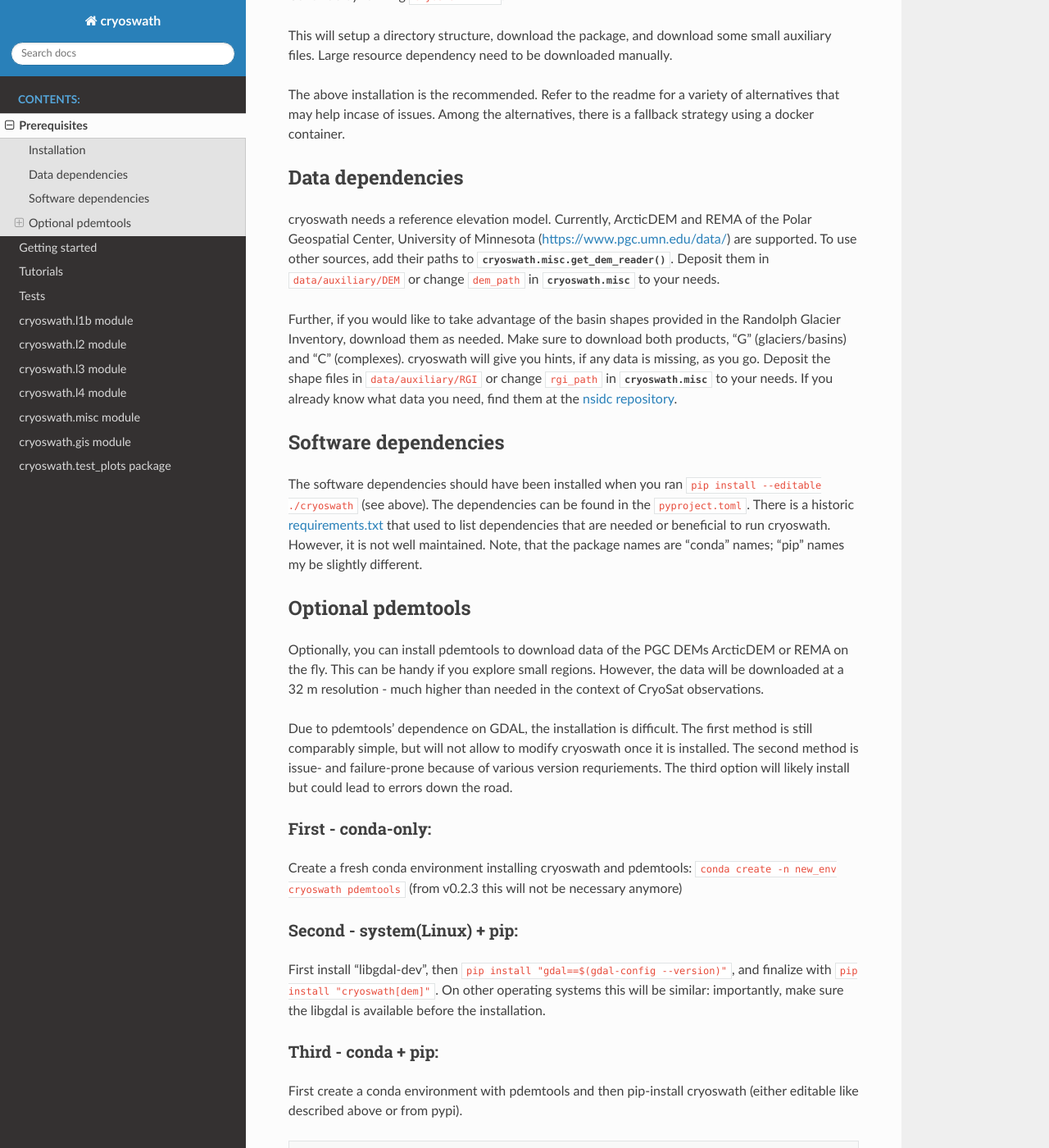
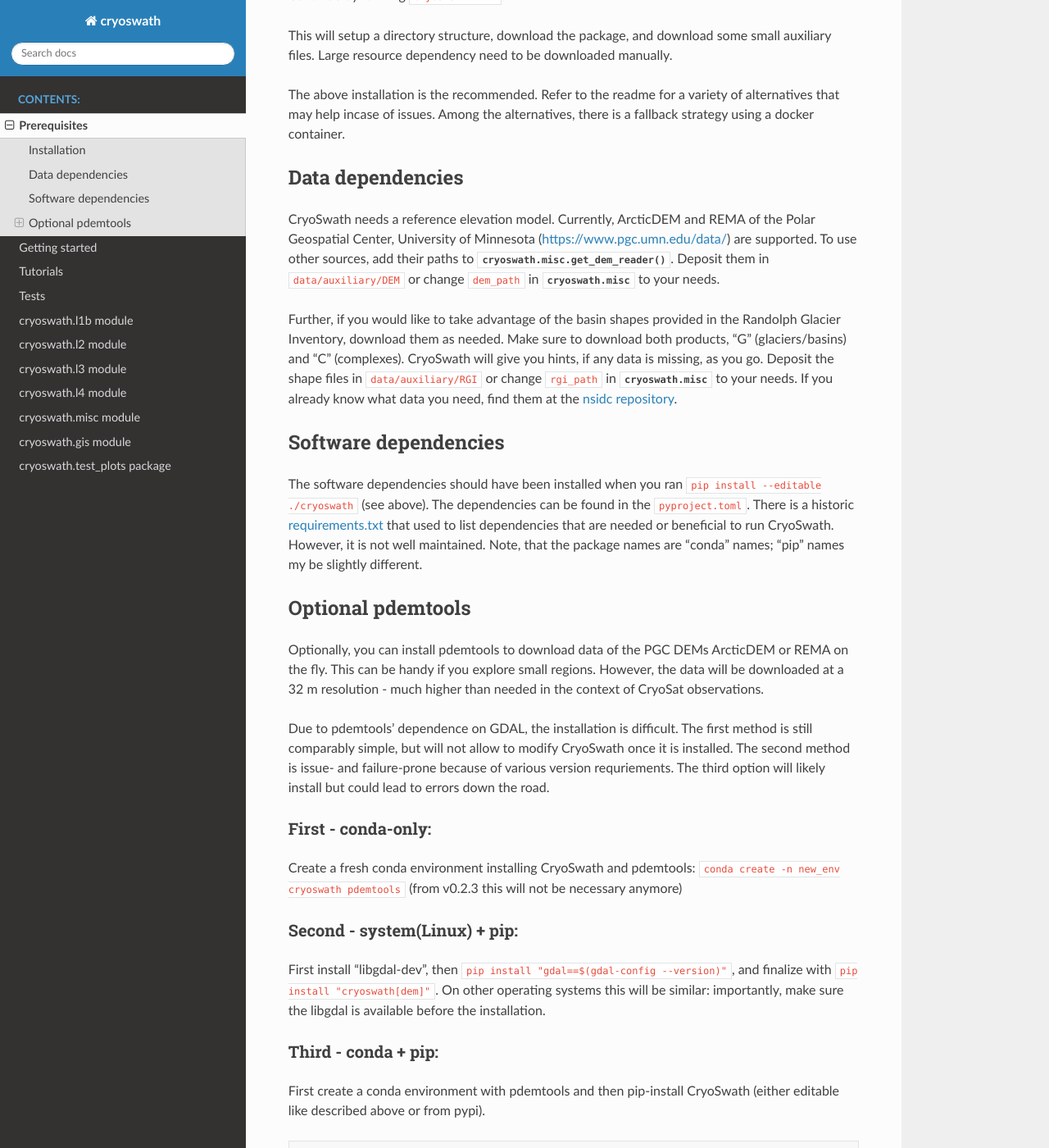
Before and after one commit to j-haacker/cryoswath, a Sphinx documentation site: the page built from docs/prerequisites.rst, in a window 1280 px wide and 1400 px high, scrolled down 572 px. Shown: the whole window at 82% size. Built offline with Sphinx 7.4.7 and the Read the Docs theme 3.1.0, drawn with Linux system fonts in a browser that asks for light colours; some of the changed text lies outside the part shown.

```diff
--- a/docs/getting_started.rst
+++ b/docs/getting_started.rst
@@ -28,7 +28,7 @@ data.
 
 `scripts/tutorial__process_first_swath.ipynb
 <https://github.com/j-haacker/cryoswath/blob/main/scripts/tutorial__process_first_swath.ipynb>`_
-will give you a hand using cryoswath to process a single track and
+will give you a hand using CryoSwath to process a single track and
 visualize the data.
 
 
@@ -37,7 +37,7 @@ General step-by-step tutorial
 
 The general step-by-step tutorial takes you from processing a waveform
 to producing a map of elevation change trends. It balances understanding
-the background processes with quickly enabling to use cryoswath.
+the background processes with quickly enabling to use CryoSwath.
 
 Find the notebook in `scripts/tutorial__general_step-by-step.ipynb
 <https://github.com/j-haacker/cryoswath/blob/main/scripts/tutorial__general_step-by-step.ipynb>`_.
--- a/docs/index.rst
+++ b/docs/index.rst
@@ -1,9 +1,9 @@
-.. cryoswath documentation master file, created by
+.. CryoSwath documentation master file, created by
    sphinx-quickstart on Wed Sep 11 11:18:27 2024.
    You can adapt this file completely to your liking, but it should at least
    contain the root `toctree` directive.
 
-Welcome to cryoswath's documentation!
+Welcome to CryoSwath's documentation!
 =====================================
 
 Find the associated GitHub repository at https://github.com/j-haacker/cryoswath.
--- a/docs/prerequisites.rst
+++ b/docs/prerequisites.rst
@@ -15,12 +15,12 @@ To install cryoswath, clone the GitHub repository.
 
 Then install it into your projects virtual environment. If you don't use
 virtual environments, please do so for this project to ensure all
-dependencies can be satisfied. You can install cryoswath by running:
+dependencies can be satisfied. You can install CryoSwath by running:
 
 ``pip install --editable <path that you cloned into>``
 
 Supplying the ``--editable`` flag allows you to update and modify
-cryoswath.
+CryoSwath.
 
 Continue by running ``cryoswath-init``.
 
@@ -35,7 +35,7 @@ alternatives, there is a fallback strategy using a docker container.
 Data dependencies
 -----------------
 
-cryoswath needs a reference elevation model. Currently, ArcticDEM and
+CryoSwath needs a reference elevation model. Currently, ArcticDEM and
 REMA of the Polar Geospatial Center, University of Minnesota
 (https://www.pgc.umn.edu/data/) are supported. To use other sources, add
 their paths to :func:`cryoswath.misc.get_dem_reader`. Deposit them in
@@ -45,7 +45,7 @@ to your needs.
 Further, if you would like to take advantage of the basin shapes
 provided in the Randolph Glacier Inventory, download them as needed.
 Make sure to download both products, "G" (glaciers/basins) and "C"
-(complexes). cryoswath will give you hints, if any data is missing, as
+(complexes). CryoSwath will give you hints, if any data is missing, as
 you go. Deposit the shape files in ``data/auxiliary/RGI`` or change
 ``rgi_path`` in :mod:`cryoswath.misc` to your needs. If you already know
 what data you need, find them at the `nsidc repository
@@ -59,7 +59,7 @@ install --editable ./cryoswath`` (see above). The dependencies can be
 found in the ``pyproject.toml``. There is a historic `requirements.txt
 <https://github.com/j-haacker/cryoswath/blob/main/requirements.txt>`_
 that used to list dependencies that are needed or beneficial to run
-cryoswath. However, it is not well maintained.
+CryoSwath. However, it is not well maintained.
 Note, that the package names are "conda" names; "pip" names my be
 slightly different.
 
@@ -73,14 +73,14 @@ much higher than needed in the context of CryoSat observations.
 
 Due to pdemtools' dependence on GDAL, the installation is difficult. The
 first method is still comparably simple, but will not allow to modify
-cryoswath once it is installed. The second method is issue- and
+CryoSwath once it is installed. The second method is issue- and
 failure-prone because of various version requriements. The third option
 will likely install but could lead to errors down the road.
 
 First - conda-only:
 ~~~~~~~~~~~~~~~~~~~
 
-Create a fresh conda environment installing cryoswath and pdemtools:
+Create a fresh conda environment installing CryoSwath and pdemtools:
 :code:`conda create -n new_env cryoswath pdemtools`
 (from v0.2.3 this will not be necessary anymore)
 
@@ -96,7 +96,7 @@ Third - conda + pip:
 ~~~~~~~~~~~~~~~~~~~~
 
 First create a conda environment with pdemtools and then pip-install
-cryoswath (either editable like described above or from pypi).
+CryoSwath (either editable like described above or from pypi).
 
 .. code-block:: bash
 
--- a/docs/tests.rst
+++ b/docs/tests.rst
@@ -1,8 +1,8 @@
 Tests
 =====
 
-In the directory ``tests/reports`` you can find notebooks that are build to evaluate cryoswath.
-If you modify the core components of cryoswath, which you are encouraged to do(!), you shoud run the notebooks to verify that your results are resonable.
+In the directory ``tests/reports`` you can find notebooks that are build to evaluate CryoSwath.
+If you modify the core components of CryoSwath, which you are encouraged to do(!), you shoud run the notebooks to verify that your results are resonable.
 This test is only a first step.
 If you are satisfied, do a broader validation campaign.
 
@@ -21,5 +21,5 @@ compares many elevation estimates to a reference elevation model.
 
 `tests/reports/l2_tested_data_comparison.ipynb
 <https://github.com/j-haacker/cryoswath/blob/main/tests/reports/l2_tested_data_comparison.ipynb>`_
-compares the elevation estimates against the results of cryoswath's
+compares the elevation estimates against the results of CryoSwath's
 mother implementation that was thoroughly tested.
--- a/docs/tutorials.rst
+++ b/docs/tutorials.rst
@@ -4,7 +4,7 @@ Tutorials
 There is a small number of tutorials that will be extended if I find
 support. Those are Jupyter notebooks on the branch "scripts" with
 names starting with "tutorial". The notebooks will be available locally
-in a directory named "scripts" after installing cryoswath and running
+in a directory named "scripts" after installing CryoSwath and running
 cryoswath-init. Otherwise, you can view them online by selecting the
 "scripts" branch on GitHub's project main page.
 
--- a/requirements.txt
+++ b/requirements.txt
@@ -6,7 +6,7 @@
 # Note that there is a docker repo cryoswath/cryoswath hosting VM
 # images.
 
-## cryoswath dependencies #############################################
+## CryoSwath dependencies #############################################
 dask
 defusedxml # will be optional in future. used for additional security
 geopandas>=1.0.1 # implies among others: shapely
@@ -29,7 +29,7 @@ statsmodels
 tqdm
 xarray
 
-## cryoswath optional #################################################
+## CryoSwath optional #################################################
 # bottleneck # for numpy: speeds up NaN-skipping and rolling window aggregations by a large factor
 # cartopy # for plotting
 # dask # for working on data chunks
```
Also changed, not shown: README.md (+7 -7 lines), .github/ISSUE_TEMPLATE/bug_report.md.
